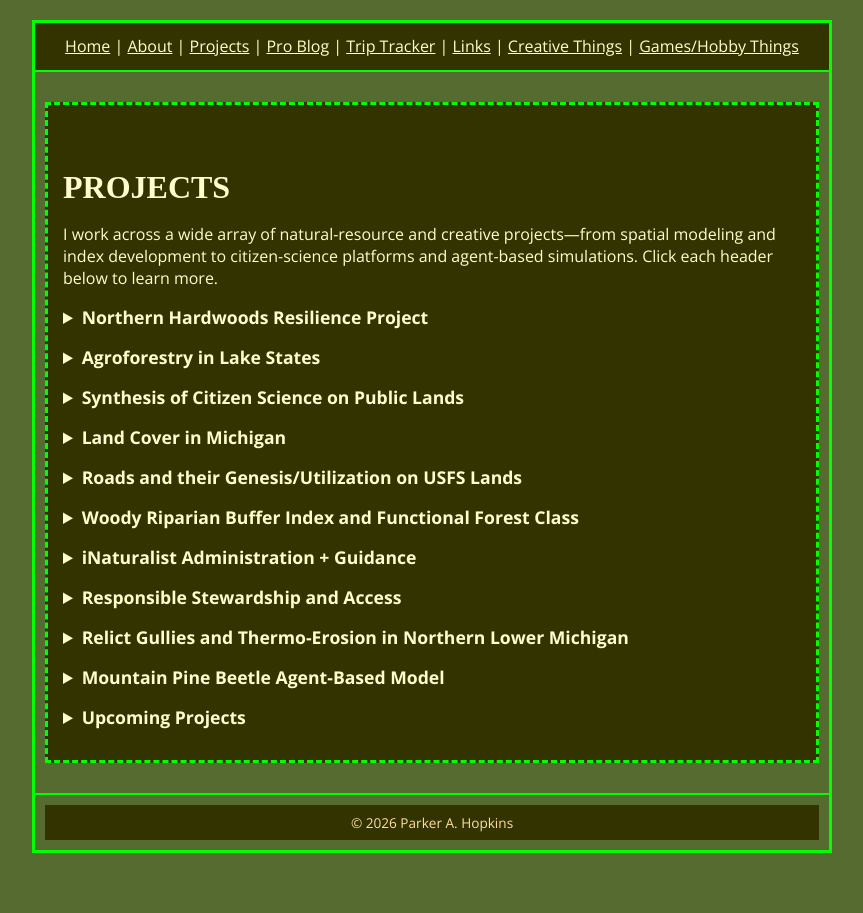
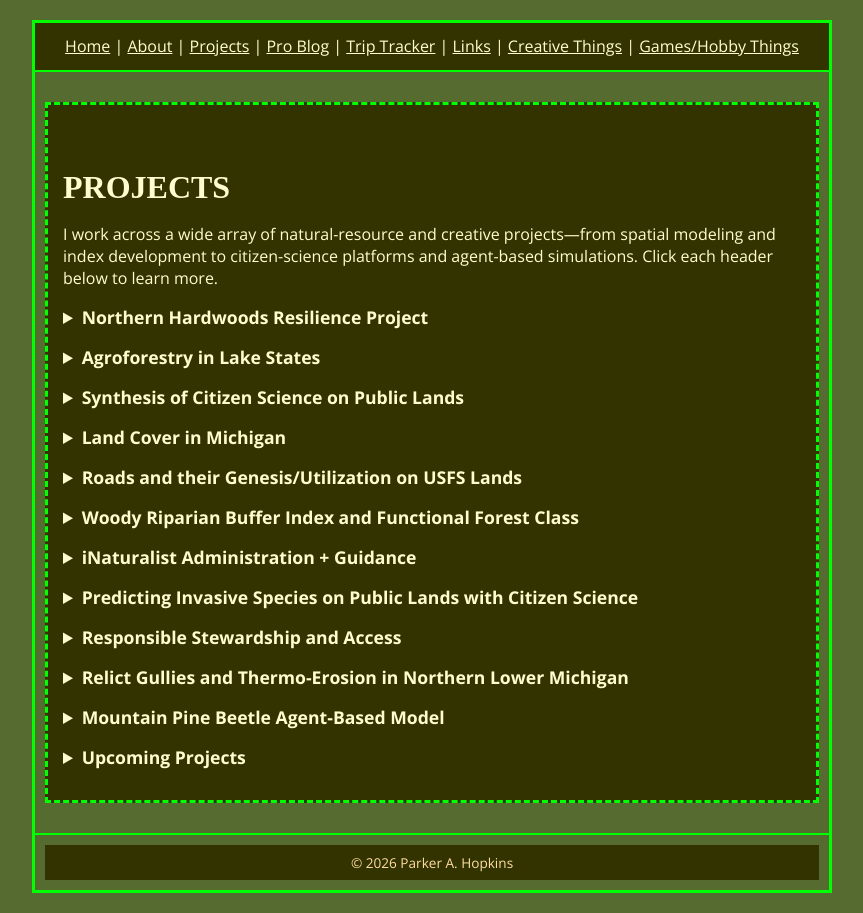
Before and after one commit to MtnTheMan/mtntheman.github.io, a Jekyll site: the page built from projects.html, in a window 1280 px wide. Shown: the whole page, without its empty margins (208-1071 px from the left). Built offline with Jekyll 4.4.1, drawn with Linux system fonts in a browser that asks for light colours; some web fonts are replaced.

Commit message:
Add invasive species prediction project

```diff
--- a/projects.html
+++ b/projects.html
@@ -110,6 +110,19 @@ title: Projects
               </p>
             </details>
 
+            <!-- Predicting invasive species on public lands with citizen science -->
+            <details>
+              <summary>Predicting Invasive Species on Public Lands with Citizen Science</summary>
+              <img
+                class="project-img"
+                src="/assets/images/Under_construction_graphic.gif"
+                alt="This project page is under construction"
+              />
+              <p>
+                I use citizen-science observations from iNaturalist to "predict" which invasive species may appear next on public lands. The prediction is practical rather than a species-distribution model: I compare the species reported around a park or other managed area with those already documented inside it, rank the 100 most frequently reported nonnative plant species within a 160 km buffer, and then refine the resulting watch list using habitat suitability and state invasive-plant priority lists. This work began with my <a href="https://scholar.colorado.edu/concern/undergraduate_honors_theses/vq27zn873" target="_blank" rel="noopener noreferrer">undergraduate honors thesis</a> on early detection and rapid response in the National Park Service and later contributed to a <a href="https://doi.org/10.3375/21-8" target="_blank" rel="noopener noreferrer">peer-reviewed study</a> that applied the method to 36 NPS units with relatively small operating budgets. Because the analysis can be rerun as observations accumulate, managers can update surveillance priorities as nearby species records change, even where staff time and monitoring budgets are limited.
+              </p>
+            </details>
+
             <!-- Responsible stewardship and access -->
             <details>
               <summary>Responsible Stewardship and Access</summary>
```
